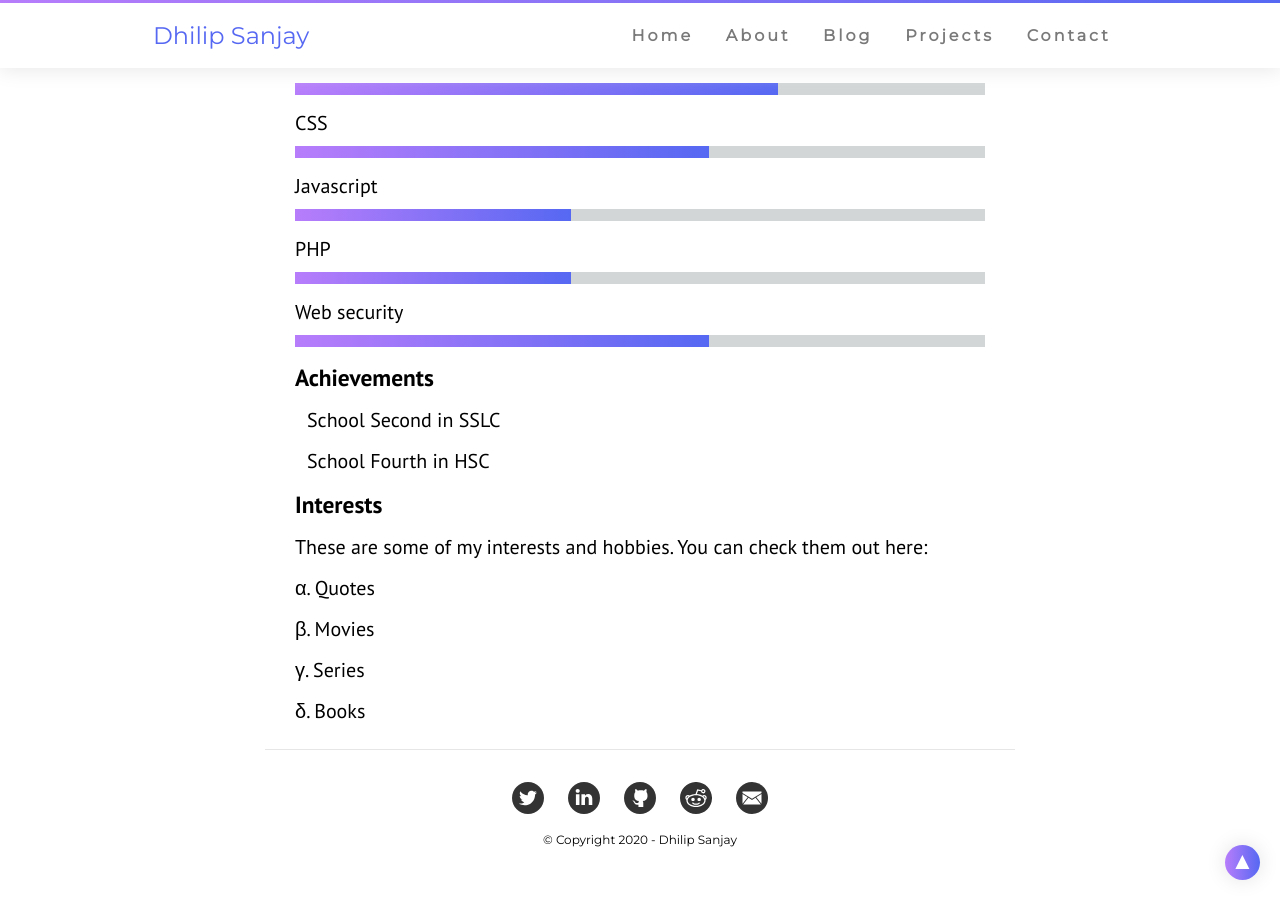
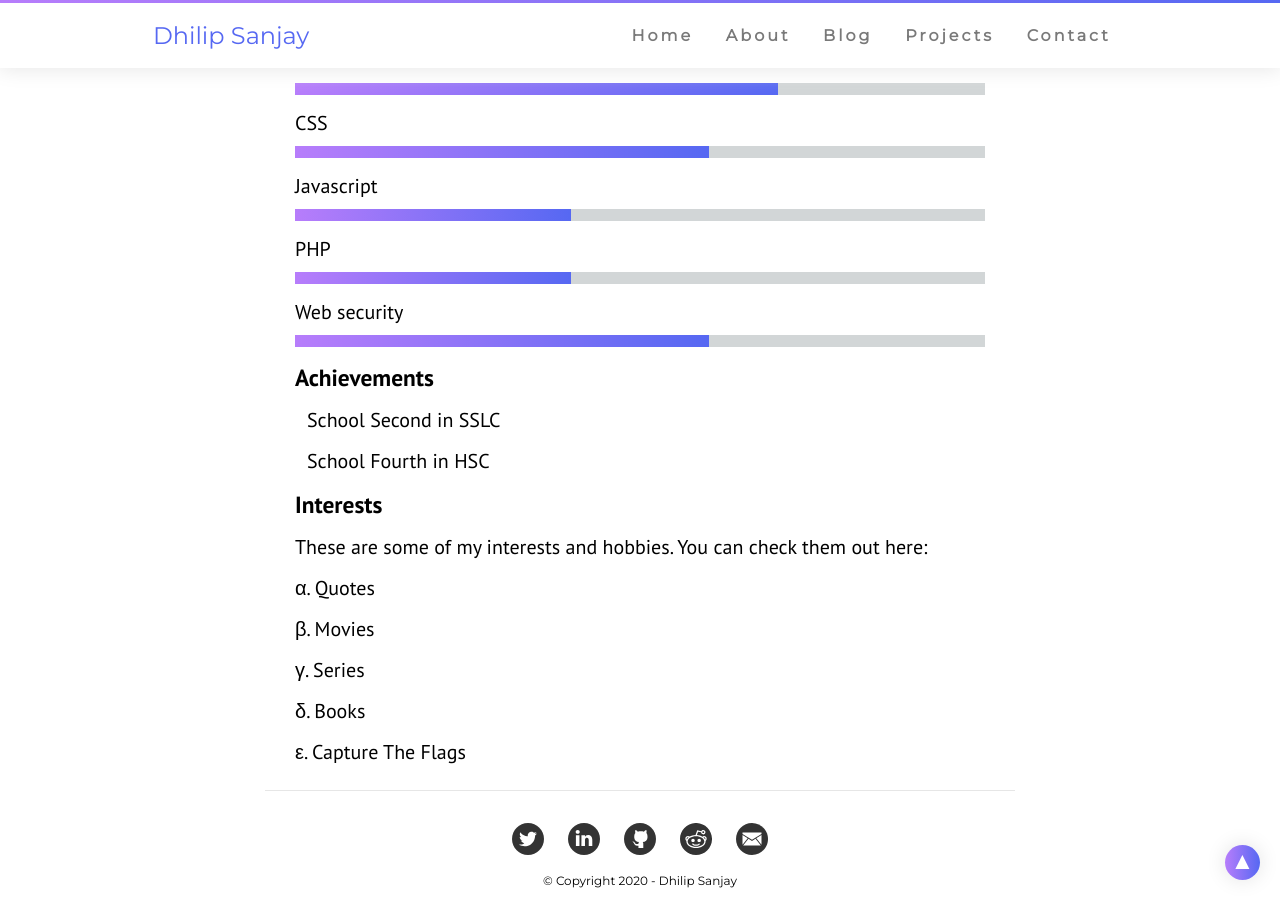
Before and after one commit to DhilipSanjay/DhilipSanjay.github.io, a Jekyll site: the page built from about.markdown, in a window 1280 px wide and 900 px high, scrolled down 1335 px. Built offline with Jekyll 4.4.1, drawn with Linux system fonts in a browser that asks for light colours.

Commit message:
Added link to CTFs

```diff
--- a/_layouts/about.html
+++ b/_layouts/about.html
@@ -91,6 +91,7 @@
                 <li class="category-name"><a href="/movies/">Movies</a></li>
                 <li class="category-name"><a href="/series/">Series</a></li>
                 <li class="category-name"><a href="/books/">Books</a></li>
+		<li class="category-name"><a href="/CTFs/">Capture The Flags</a></li>
             </ul>
         </div>
     </div>
```
